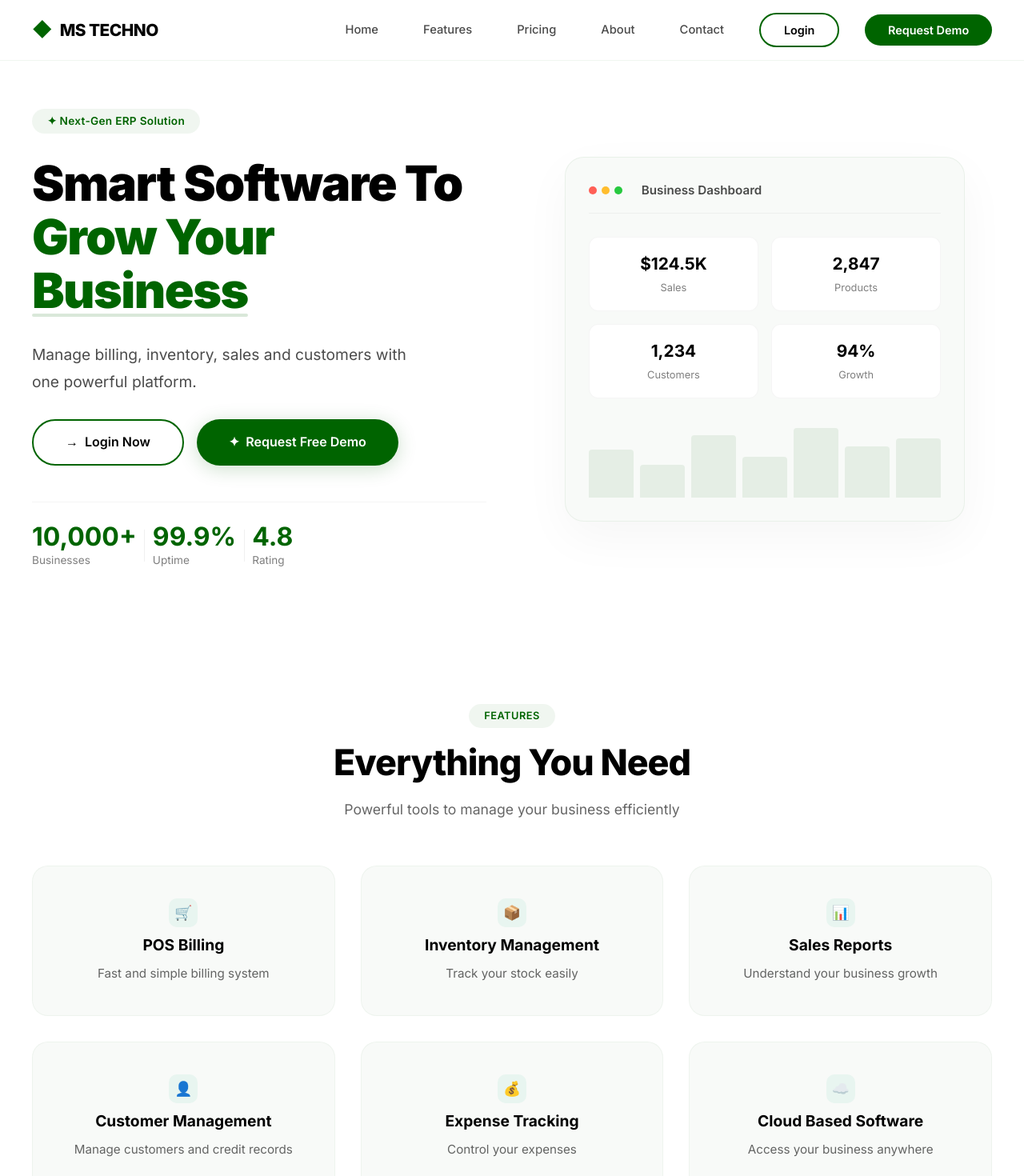
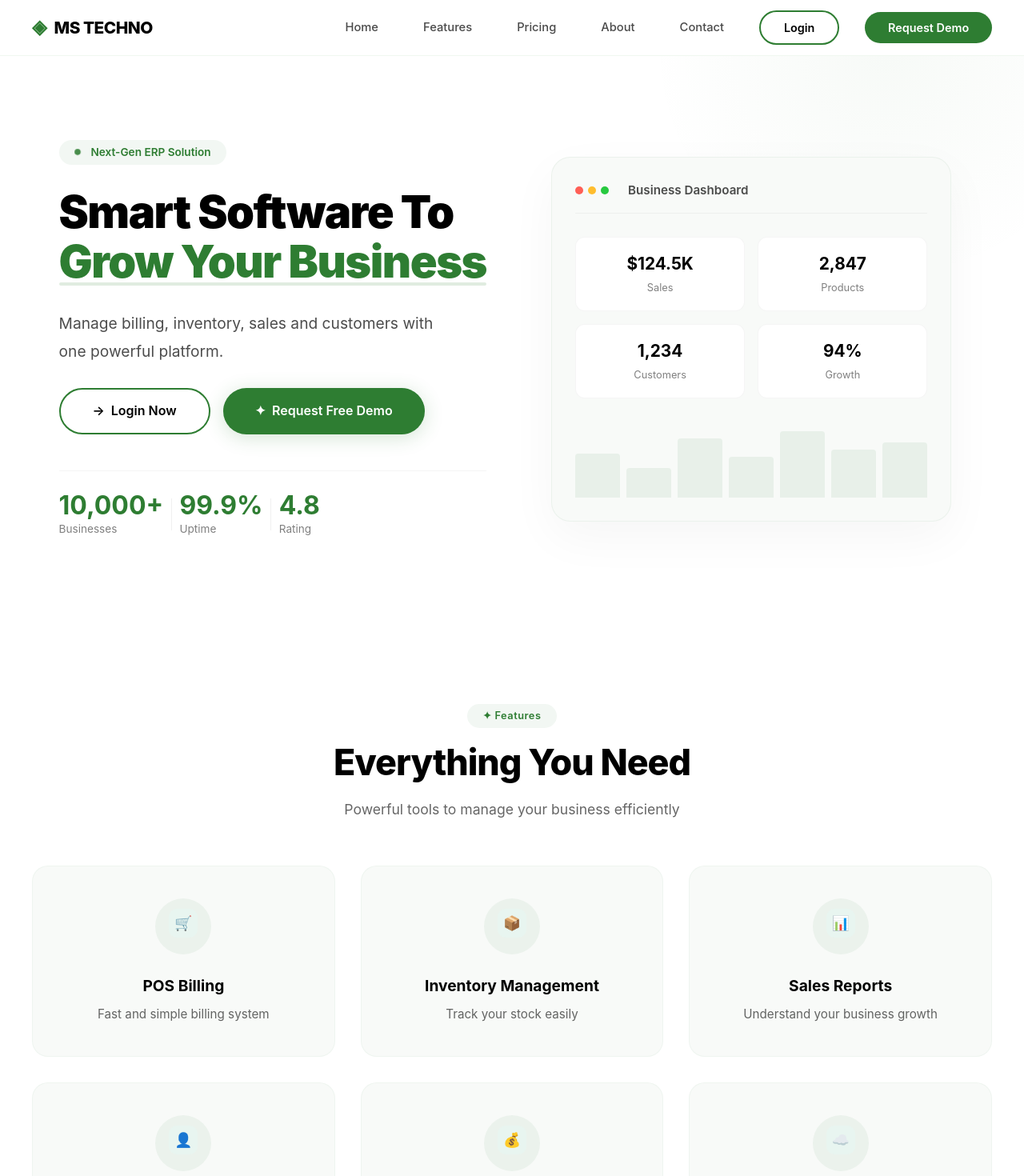
Before and after one commit to muqaddarshaheer/MS---TECHNO, a React (Vite) app in the folder frontend/: page / in a window 1280 px wide. Shown: the top 1470 px of the page at 80% size. Built offline with nearby package versions, Linux system fonts and the light colour scheme; no server answers.

Commit message:
change of css

```diff
--- a/frontend/src/pages/Landing.css
+++ b/frontend/src/pages/Landing.css
@@ -1,6 +1,4 @@
 /* Landing.css */
-@import url('https://fonts.googleapis.com/css2?family=Inter:wght@300;400;500;600;700;800;900&display=swap');
-
 * {
   margin: 0;
   padding: 0;
@@ -12,7 +10,7 @@ html {
 }
 
 body {
-  font-family: 'Inter', -apple-system, BlinkMacSystemFont, 'Segoe UI', Roboto, sans-serif;
+  font-family: -apple-system, BlinkMacSystemFont, 'Segoe UI', Roboto, 'Helvetica Neue', Arial, sans-serif;
   color: #000000;
   background: #ffffff;
   line-height: 1.6;
@@ -30,17 +28,17 @@ body {
   top: 0;
   left: 0;
   right: 0;
-  background: rgba(255, 255, 255, 0.97);
+  background: rgba(255, 255, 255, 0.95);
   backdrop-filter: blur(10px);
-  padding: 1rem 2rem;
+  padding: 0.8rem 2rem;
   z-index: 1000;
   transition: all 0.3s ease;
-  border-bottom: 1px solid rgba(0, 100, 0, 0.06);
+  border-bottom: 1px solid rgba(0, 120, 0, 0.06);
 }
 
 .navbar.scrolled {
-  box-shadow: 0 4px 30px rgba(0, 0, 0, 0.04);
-  padding: 0.7rem 2rem;
+  box-shadow: 0 2px 30px rgba(0, 0, 0, 0.04);
+  padding: 0.6rem 2rem;
 }
 
 .nav-container {
@@ -63,7 +61,7 @@ body {
 }
 
 .nav-logo .logo-icon {
-  color: #006400;
+  color: #2e7d32;
   font-size: 1.5rem;
 }
 
@@ -94,7 +92,7 @@ body {
   left: 0;
   width: 0;
   height: 2px;
-  background: #006400;
+  background: #2e7d32;
   transition: width 0.3s ease;
 }
 
@@ -103,13 +101,13 @@ body {
 }
 
 .nav-link:hover {
-  color: #006400;
+  color: #2e7d32;
 }
 
 .nav-login {
   background: transparent;
   color: #000000;
-  border: 2px solid #006400;
+  border: 2px solid #2e7d32;
   padding: 0.5rem 1.8rem;
   border-radius: 50px;
   font-weight: 600;
@@ -117,18 +115,18 @@ body {
   cursor: pointer;
   transition: all 0.3s ease;
   white-space: nowrap;
-  font-family: 'Inter', sans-serif;
+  font-family: inherit;
 }
 
 .nav-login:hover {
-  background: #006400;
+  background: #2e7d32;
   color: #ffffff;
   transform: translateY(-2px);
-  box-shadow: 0 4px 20px rgba(0, 100, 0, 0.15);
+  box-shadow: 0 4px 20px rgba(46, 125, 50, 0.15);
 }
 
 .nav-demo {
-  background: #006400;
+  background: #2e7d32;
   color: #ffffff;
   border: none;
   padding: 0.5rem 1.8rem;
@@ -138,13 +136,13 @@ body {
   cursor: pointer;
   transition: all 0.3s ease;
   white-space: nowrap;
-  font-family: 'Inter', sans-serif;
+  font-family: inherit;
 }
 
 .nav-demo:hover {
-  background: #004d00;
+  background: #1b5e20;
   transform: translateY(-2px);
-  box-shadow: 0 4px 25px rgba(0, 100, 0, 0.25);
+  box-shadow: 0 4px 25px rgba(46, 125, 50, 0.25);
 }
 
 .hamburger {
@@ -182,6 +180,19 @@ body {
   min-height: 100vh;
   display: flex;
   align-items: center;
+  position: relative;
+  overflow: hidden;
+}
+
+.hero-pattern {
+  position: absolute;
+  top: -30%;
+  right: -10%;
+  width: 600px;
+  height: 600px;
+  background: radial-gradient(circle, rgba(46, 125, 50, 0.04) 0%, transparent 70%);
+  border-radius: 50%;
+  pointer-events: none;
 }
 
 .hero-container {
@@ -191,6 +202,8 @@ body {
   grid-template-columns: 1fr 1fr;
   gap: 4rem;
   align-items: center;
+  position: relative;
+  z-index: 1;
 }
 
 .hero-content {
@@ -200,19 +213,34 @@ body {
 }
 
 .hero-badge {
-  display: inline-block;
-  background: rgba(0, 100, 0, 0.06);
-  color: #006400;
+  display: inline-flex;
+  align-items: center;
+  gap: 0.8rem;
+  background: rgba(46, 125, 50, 0.06);
+  color: #2e7d32;
   padding: 0.3rem 1.2rem;
   border-radius: 50px;
   font-size: 0.85rem;
   font-weight: 600;
   width: fit-content;
-  letter-spacing: 0.3px;
+}
+
+.badge-pulse {
+  width: 8px;
+  height: 8px;
+  background: #2e7d32;
+  border-radius: 50%;
+  display: inline-block;
+  animation: pulse 2s ease-in-out infinite;
+}
+
+@keyframes pulse {
+  0%, 100% { opacity: 1; transform: scale(1); }
+  50% { opacity: 0.4; transform: scale(0.8); }
 }
 
 .hero-title {
-  font-size: 3.8rem;
+  font-size: 3.5rem;
   font-weight: 900;
   line-height: 1.1;
   color: #000000;
@@ -220,7 +248,7 @@ body {
 }
 
 .hero-title .highlight {
-  color: #006400;
+  color: #2e7d32;
   position: relative;
 }
 
@@ -231,7 +259,7 @@ body {
   left: 0;
   width: 100%;
   height: 4px;
-  background: rgba(0, 100, 0, 0.15);
+  background: rgba(46, 125, 50, 0.15);
   border-radius: 2px;
 }
 
@@ -255,14 +283,14 @@ body {
   gap: 0.5rem;
   background: transparent;
   color: #000000;
-  border: 2px solid #006400;
+  border: 2px solid #2e7d32;
   padding: 0.9rem 2.5rem;
   border-radius: 50px;
   font-weight: 600;
   font-size: 1rem;
   cursor: pointer;
   transition: all 0.3s ease;
-  font-family: 'Inter', sans-serif;
+  font-family: inherit;
 }
 
 .btn-login .btn-icon {
@@ -274,17 +302,17 @@ body {
 }
 
 .btn-login:hover {
-  background: #006400;
+  background: #2e7d32;
   color: #ffffff;
   transform: translateY(-2px);
-  box-shadow: 0 4px 20px rgba(0, 100, 0, 0.15);
+  box-shadow: 0 4px 20px rgba(46, 125, 50, 0.15);
 }
 
 .btn-demo {
   display: inline-flex;
   align-items: center;
   gap: 0.5rem;
-  background: #006400;
+  background: #2e7d32;
   color: #ffffff;
   border: none;
   padding: 0.9rem 2.5rem;
@@ -293,8 +321,8 @@ body {
   font-size: 1rem;
   cursor: pointer;
   transition: all 0.3s ease;
-  box-shadow: 0 4px 25px rgba(0, 100, 0, 0.2);
-  font-family: 'Inter', sans-serif;
+  box-shadow: 0 4px 25px rgba(46, 125, 50, 0.2);
+  font-family: inherit;
 }
 
 .btn-demo .btn-icon {
@@ -306,9 +334,9 @@ body {
 }
 
 .btn-demo:hover {
-  background: #004d00;
+  background: #1b5e20;
   transform: translateY(-2px);
-  box-shadow: 0 8px 35px rgba(0, 100, 0, 0.3);
+  box-shadow: 0 8px 35px rgba(46, 125, 50, 0.3);
 }
 
 .hero-stats {
@@ -333,7 +361,7 @@ body {
 .stat-number {
   font-size: 2rem;
   font-weight: 700;
-  color: #006400;
+  color: #2e7d32;
   line-height: 1.2;
 }
 
@@ -356,9 +384,9 @@ body {
   padding: 1.8rem;
   width: 100%;
   max-width: 500px;
-  border: 1px solid rgba(0, 100, 0, 0.06);
+  border: 1px solid rgba(46, 125, 50, 0.06);
   box-shadow: 0 20px 60px rgba(0, 0, 0, 0.04);
-  transition: transform 0.3s ease;
+  transition: all 0.3s ease;
 }
 
 .dashboard-card:hover {
@@ -444,14 +472,15 @@ body {
 
 .chart-bar {
   flex: 1;
-  background: rgba(0, 100, 0, 0.08);
+  background: rgba(46, 125, 50, 0.08);
   border-radius: 4px 4px 0 0;
   transition: all 0.3s ease;
   min-height: 15px;
 }
 
 .chart-bar:hover {
-  background: #006400;
+  background: #2e7d32;
+  opacity: 0.7;
 }
 
 /* Features Section */
@@ -467,13 +496,12 @@ body {
 
 .section-tag {
   display: inline-block;
-  background: rgba(0, 100, 0, 0.06);
-  color: #006400;
+  background: rgba(46, 125, 50, 0.06);
+  color: #2e7d32;
   padding: 0.3rem 1.2rem;
   border-radius: 50px;
   font-size: 0.8rem;
   font-weight: 600;
-  text-transform: uppercase;
   letter-spacing: 0.5px;
   margin-bottom: 0.5rem;
 }
@@ -506,19 +534,39 @@ body {
   border-radius: 20px;
   text-align: center;
   transition: all 0.3s ease;
-  border: 1px solid rgba(0, 100, 0, 0.04);
+  border: 1px solid rgba(46, 125, 50, 0.04);
 }
 
 .feature-card:hover {
   transform: translateY(-5px);
   box-shadow: 0 12px 40px rgba(0, 0, 0, 0.04);
-  border-color: rgba(0, 100, 0, 0.08);
+  border-color: rgba(46, 125, 50, 0.08);
+}
+
+.feature-icon-wrapper {
+  width: 70px;
+  height: 70px;
+  background: rgba(46, 125, 50, 0.06);
+  border-radius: 50%;
+  display: flex;
+  align-items: center;
+  justify-content: center;
+  margin: 0 auto 1.5rem;
+  transition: all 0.3s ease;
+}
+
+.feature-card:hover .feature-icon-wrapper {
+  background: #2e7d32;
+  transform: scale(1.05);
 }
 
 .feature-icon {
-  font-size: 2.8rem;
-  display: block;
-  margin-bottom: 1rem;
+  font-size: 2.5rem;
+  transition: all 0.3s ease;
+}
+
+.feature-card:hover .feature-icon {
+  transform: scale(1.1);
 }
 
 .feature-card h3 {
@@ -557,7 +605,7 @@ body {
   border-radius: 20px;
   flex: 1;
   transition: all 0.3s ease;
-  border: 1px solid rgba(0, 100, 0, 0.04);
+  border: 1px solid rgba(46, 125, 50, 0.04);
 }
 
 .step:hover {
@@ -568,7 +616,7 @@ body {
 .step-number {
   font-size: 3rem;
   font-weight: 800;
-  color: rgba(0, 100, 0, 0.08);
+  color: rgba(46, 125, 50, 0.08);
   line-height: 1;
 }
 
@@ -593,7 +641,7 @@ body {
 
 .step-arrow {
   font-size: 1.5rem;
-  color: rgba(0, 100, 0, 0.2);
+  color: rgba(46, 125, 50, 0.2);
   padding: 0 0.5rem;
 }
 
@@ -618,7 +666,7 @@ body {
   border-radius: 20px;
   text-align: center;
   transition: all 0.3s ease;
-  border: 1px solid rgba(0, 100, 0, 0.04);
+  border: 1px solid rgba(46, 125, 50, 0.04);
   display: flex;
   flex-direction: column;
   position: relative;
@@ -630,14 +678,14 @@ body {
 }
 
 .pricing-card.premium {
-  background: #006400;
-  border-color: #006400;
+  background: #2e7d32;
+  border-color: #2e7d32;
   transform: scale(1.02);
 }
 
 .pricing-card.premium:hover {
   transform: scale(1.02) translateY(-5px);
-  box-shadow: 0 20px 60px rgba(0, 100, 0, 0.15);
+  box-shadow: 0 20px 60px rgba(46, 125, 50, 0.15);
 }
 
 .pricing-card.premium * {
@@ -646,7 +694,7 @@ body {
 
 .pricing-card.premium .btn-pricing {
   background: #ffffff;
-  color: #006400 !important;
+  color: #2e7d32 !important;
   border-color: #ffffff;
 }
 
@@ -660,7 +708,7 @@ body {
   top: -12px;
   right: 20px;
   background: #ffffff;
-  color: #006400;
+  color: #2e7d32;
   padding: 0.2rem 1.2rem;
   border-radius: 50px;
   font-weight: 700;
@@ -708,7 +756,7 @@ body {
 .btn-pricing {
   background: transparent;
   color: #000000;
-  border: 2px solid #006400;
+  border: 2px solid #2e7d32;
   padding: 0.8rem 2rem;
   border-radius: 50px;
   font-weight: 600;
@@ -716,18 +764,18 @@ body {
   transition: all 0.3s ease;
   width: 100%;
   font-size: 1rem;
-  font-family: 'Inter', sans-serif;
+  font-family: inherit;
 }
 
 .btn-pricing:hover {
-  background: #006400;
+  background: #2e7d32;
   color: #ffffff;
   transform: translateY(-2px);
 }
 
 .btn-pricing.primary {
   background: #ffffff;
-  color: #006400;
+  color: #2e7d32;
   border-color: #ffffff;
 }
 
@@ -738,13 +786,28 @@ body {
 /* CTA Section */
 .cta-section {
   padding: 5rem 2rem;
-  background: #006400;
+  background: #2e7d32;
   text-align: center;
+  position: relative;
+  overflow: hidden;
+}
+
+.cta-pattern {
+  position: absolute;
+  top: 0;
+  left: 0;
+  right: 0;
+  bottom: 0;
+  background: radial-gradient(circle at 20% 50%, rgba(255,255,255,0.03) 0%, transparent 50%),
+              radial-gradient(circle at 80% 50%, rgba(255,255,255,0.03) 0%, transparent 50%);
+  pointer-events: none;
 }
 
 .cta-container {
   max-width: 700px;
   margin: 0 auto;
+  position: relative;
+  z-index: 1;
 }
 
 .cta-container h2 {
@@ -762,8 +825,11 @@ body {
 }
 
 .btn-demo-large {
+  display: inline-flex;
+  align-items: center;
+  gap: 0.8rem;
   background: #ffffff;
-  color: #006400;
+  color: #2e7d32;
   border: none;
   padding: 1rem 3.5rem;
   border-radius: 50px;
@@ -772,7 +838,15 @@ body {
   cursor: pointer;
   transition: all 0.3s ease;
   box-shadow: 0 8px 30px rgba(0, 0, 0, 0.1);
-  font-family: 'Inter', sans-serif;
+  font-family: inherit;
+}
+
+.btn-demo-large .btn-icon {
+  transition: transform 0.3s ease;
+}
+
+.btn-demo-large:hover .btn-icon {
+  transform: rotate(45deg);
 }
 
 .btn-demo-large:hover {
@@ -808,7 +882,7 @@ body {
 }
 
 .footer-logo .logo-icon {
-  color: #006400;
+  color: #2e7d32;
   font-size: 1.5rem;
 }
 
@@ -840,7 +914,7 @@ body {
 
 .footer-section a:hover {
   opacity: 1;
-  color: #006400;
+  color: #2e7d32;
 }
 
 .contact-item {
@@ -884,7 +958,7 @@ body {
   }
 
   .hero-title {
-    font-size: 3.2rem;
+    font-size: 3rem;
   }
 
   .pricing-grid {
@@ -1031,6 +1105,7 @@ body {
   .btn-demo-large {
     width: 100%;
     padding: 1rem;
+    justify-content: center;
   }
 
   .cta-container h2 {
--- a/frontend/src/pages/Landing.jsx
+++ b/frontend/src/pages/Landing.jsx
@@ -45,7 +45,7 @@ const Landing = () => {
       <nav className={`navbar ${scrolled ? 'scrolled' : ''}`}>
         <div className="nav-container">
           <a href="/" className="nav-logo">
-            <span className="logo-icon">◆</span>
+            <span className="logo-icon">◈</span>
             <span className="logo-text">MS TECHNO</span>
           </a>
           <div className={`nav-menu ${isMenuOpen ? 'active' : ''}`}>
@@ -67,9 +67,13 @@ const Landing = () => {
 
       {/* Hero Section */}
       <section id="home" className="hero">
+        <div className="hero-pattern"></div>
         <div className="hero-container">
           <div className="hero-content">
-            <div className="hero-badge">✦ Next-Gen ERP Solution</div>
+            <div className="hero-badge">
+              <span className="badge-pulse"></span>
+              Next-Gen ERP Solution
+            </div>
             <h1 className="hero-title">
               Smart Software To<br />
               <span className="highlight">Grow Your Business</span>
@@ -133,13 +137,13 @@ const Landing = () => {
                 </div>
               </div>
               <div className="dashboard-chart">
+                <div className="chart-bar" style={{ height: '60%' }}></div>
+                <div className="chart-bar" style={{ height: '40%' }}></div>
+                <div className="chart-bar" style={{ height: '80%' }}></div>
+                <div className="chart-bar" style={{ height: '55%' }}></div>
+                <div className="chart-bar" style={{ height: '90%' }}></div>
                 <div className="chart-bar" style={{ height: '65%' }}></div>
-                <div className="chart-bar" style={{ height: '45%' }}></div>
-                <div className="chart-bar" style={{ height: '85%' }}></div>
-                <div className="chart-bar" style={{ height: '55%' }}></div>
-                <div className="chart-bar" style={{ height: '95%' }}></div>
-                <div className="chart-bar" style={{ height: '70%' }}></div>
-                <div className="chart-bar" style={{ height: '80%' }}></div>
+                <div className="chart-bar" style={{ height: '75%' }}></div>
               </div>
             </div>
           </div>
@@ -149,38 +153,50 @@ const Landing = () => {
       {/* Features Section */}
       <section id="features" className="features">
         <div className="section-header">
-          <span className="section-tag">Features</span>
+          <span className="section-tag">✦ Features</span>
           <h2>Everything You Need</h2>
           <p>Powerful tools to manage your business efficiently</p>
         </div>
         <div className="features-grid">
           <div className="feature-card">
-            <div className="feature-icon">🛒</div>
+            <div className="feature-icon-wrapper">
+              <span className="feature-icon">🛒</span>
+            </div>
             <h3>POS Billing</h3>
             <p>Fast and simple billing system</p>
           </div>
           <div className="feature-card">
-            <div className="feature-icon">📦</div>
+            <div className="feature-icon-wrapper">
+              <span className="feature-icon">📦</span>
+            </div>
             <h3>Inventory Management</h3>
             <p>Track your stock easily</p>
           </div>
           <div className="feature-card">
-            <div className="feature-icon">📊</div>
+            <div className="feature-icon-wrapper">
+              <span className="feature-icon">📊</span>
+            </div>
             <h3>Sales Reports</h3>
             <p>Understand your business growth</p>
           </div>
           <div className="feature-card">
-            <div className="feature-icon">👤</div>
+            <div className="feature-icon-wrapper">
+              <span className="feature-icon">👤</span>
+            </div>
             <h3>Customer Management</h3>
             <p>Manage customers and credit records</p>
           </div>
           <div className="feature-card">
-            <div className="feature-icon">💰</div>
+            <div className="feature-icon-wrapper">
+              <span className="feature-icon">💰</span>
+            </div>
             <h3>Expense Tracking</h3>
             <p>Control your expenses</p>
           </div>
           <div className="feature-card">
-            <div className="feature-icon">☁️</div>
+            <div className="feature-icon-wrapper">
+              <span className="feature-icon">☁️</span>
+            </div>
             <h3>Cloud Based Software</h3>
             <p>Access your business anywhere</p>
           </div>
@@ -190,7 +206,7 @@ const Landing = () => {
       {/* How It Works */}
       <section id="about" className="how-it-works">
         <div className="section-header">
-          <span className="section-tag">How It Works</span>
+          <span className="section-tag">✦ How It Works</span>
           <h2>Get Started in 3 Simple Steps</h2>
         </div>
         <div className="steps-container">
@@ -220,7 +236,7 @@ const Landing = () => {
       {/* Pricing Section */}
       <section id="pricing" className="pricing">
         <div className="section-header">
-          <span className="section-tag">Pricing</span>
+          <span className="section-tag">✦ Pricing</span>
           <h2>Choose Your Plan</h2>
           <p>Select the best plan for your business needs</p>
         </div>
@@ -273,10 +289,12 @@ const Landing = () => {
 
       {/* Demo CTA Section */}
       <section id="contact" className="cta-section">
+        <div className="cta-pattern"></div>
         <div className="cta-container">
           <h2>Ready To Manage Your Business Smarter?</h2>
           <p>Start your free demo today and see the difference</p>
           <button className="btn-demo-large" onClick={handleDemo}>
+            <span className="btn-icon">✦</span>
             Request Demo
           </button>
         </div>
@@ -287,7 +305,7 @@ const Landing = () => {
         <div className="footer-container">
           <div className="footer-section">
             <div className="footer-logo">
-              <span className="logo-icon">◆</span>
+              <span className="logo-icon">◈</span>
               <span>MS TECHNO</span>
             </div>
             <p className="footer-description">Smart business management solution for modern enterprises.</p>
@@ -306,7 +324,7 @@ const Landing = () => {
             <a href="#contact" onClick={(e) => smoothScroll(e, '#contact')}>Contact</a>
           </div>
           <div className="footer-section">
-            <h4>Contact Us</h4>
+            <h4>Contact</h4>
             <p className="contact-item">📞 03401227619</p>
             <p className="contact-item">📍 Karachi, Pakistan</p>
           </div>
```
